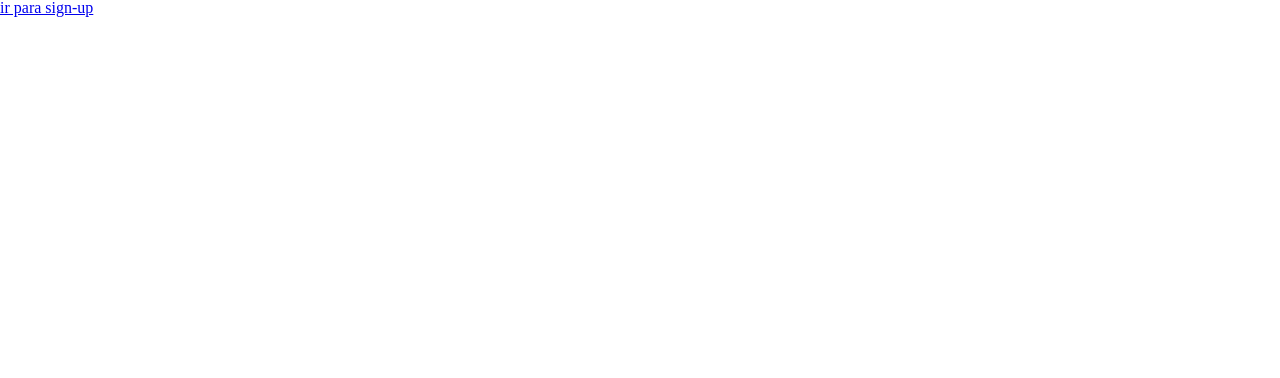
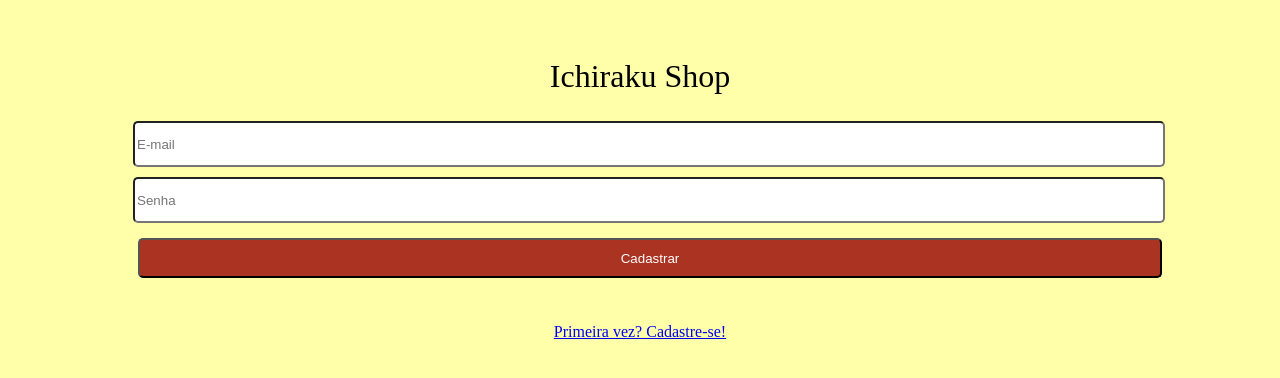
Before and after one commit to lucasapcruz/projeto15-ichirakushop-front, a React (Create React App) app: page /sign-in in a window 1280 px wide. Shown: the top 378 px of the page. Built offline with nearby package versions, Linux system fonts and the light colour scheme.

Commit message:
layout signIn page

```diff
--- a/package.json
+++ b/package.json
@@ -9,6 +9,7 @@
     "axios": "^1.2.0",
     "react": "^18.2.0",
     "react-dom": "^18.2.0",
+    "react-icon": "^1.0.0",
     "react-icons": "^4.6.0",
     "react-router-dom": "^6.4.3",
     "react-scripts": "5.0.1",
--- a/src/Pages/SignInPage/SignInPage.js
+++ b/src/Pages/SignInPage/SignInPage.js
@@ -1,11 +1,55 @@
-import { Link } from "react-router-dom";
+import { useState } from "react";
+import { Link, useNavigate } from "react-router-dom";
+import { signIn } from "../../services/auth";
+import StyledSignInPage from "./SignInStyle";
 
 export default function SignInPage(params) {
-    return(
-        <>
-            <Link to="/sign-up">
-                <p>ir para sign-up</p>
-            </Link>
-        </>
+  const [email, setEmail] = useState("");
+  const [password, setPassword] = useState("");
+
+  const navigate = useNavigate();
+
+  function login(e) {
+    e.preventDefault();
+    e.stopPropagation();
+
+    const body = {
+        email, password
+    }
+
+    signIn(body).then(res=>{
+        console.log(res.data)
+        navigate("/")
+    }).catch(err=>
+        console.log(err.response.data)
     )
-};
+
+    console.log(body);
+  }
+
+  return (
+    <StyledSignInPage>
+      <h1>Ichiraku Shop</h1>
+      <form onSubmit={login}>
+        <input
+          required
+          type="email"
+          value={email}
+          placeholder="E-mail"
+          onChange={(e) => setEmail(e.target.value)}
+        />
+        <input
+          required
+          type="password"
+          value={password}
+          placeholder="Senha"
+          onChange={(e) => setPassword(e.target.value)}
+        />
+        <button type="submit">Cadastrar</button>
+      </form>
+      <Link to="/sign-up">
+        <p>Primeira vez? Cadastre-se!</p>
+      </Link>
+    </StyledSignInPage>
+  );
+}
--- /dev/null
+++ b/src/Pages/SignInPage/SignInStyle.js
@@ -0,0 +1,51 @@
+import styled from "styled-components";
+
+const StyledSignInPage = styled.div`
+  display: flex;
+  flex-direction: column;
+  align-items: center;
+
+  width: 100%;
+  height: 100vh;
+
+  background-color: #ffa;
+
+  h1 {
+    font-size: 32px;
+    margin-top: 60px;
+    margin-bottom: 24px;
+  }
+
+  form {
+    display: flex;
+    flex-direction: column;
+    width: 80%;
+
+
+    input {
+      width: 100%;
+      height: 40px;
+      background: #ffffff;
+      border-radius: 5px;
+      margin: 5px;
+    }
+
+    button {
+      width: 100%;
+      height: 40px;
+
+      margin: 10px;
+
+      background: #a32;
+      border-radius: 5px;
+
+      color: #ffffff;
+    }
+  }
+
+  p {
+    margin-top: 36px;
+  }
+`;
+
+export default StyledSignInPage;
--- a/src/Pages/SignUpPage/SignUpPage.js
+++ b/src/Pages/SignUpPage/SignUpPage.js
@@ -67,7 +67,7 @@ export default function SignUpPage(params) {
         <button type="submit">Cadastrar</button>
       </form>
 
-      <Link to={"/"}>
+      <Link to={"/sign-in"}>
         <p>Já tem uma conta? Entre agora!</p>
       </Link>
     </StyledSignUpPage>
--- a/src/components/Header.js
+++ b/src/components/Header.js
@@ -13,8 +13,7 @@ export default function Header({ isHomePage }) {
             <Container>
                 <NavBar>
                     <LogoContainer>
-                        <img src={logo} />
-
+                        <img src={logo} alt="logo"/>
                         <p>Ichiraku</p>
 
                     </LogoContainer>
--- a/src/services/auth.js
+++ b/src/services/auth.js
@@ -5,3 +5,7 @@ const BASE_URL = "http://localhost:5000";
 export function signUp(body) {
     return axios.post(`${BASE_URL}/sign-up`,body)
 };
+
+export function signIn(body){
+    return axios.post(`${BASE_URL}/sign-in`,body)
+}
```
Also changed, not shown: 1 other file (tests, documents, lock files or other folders).
